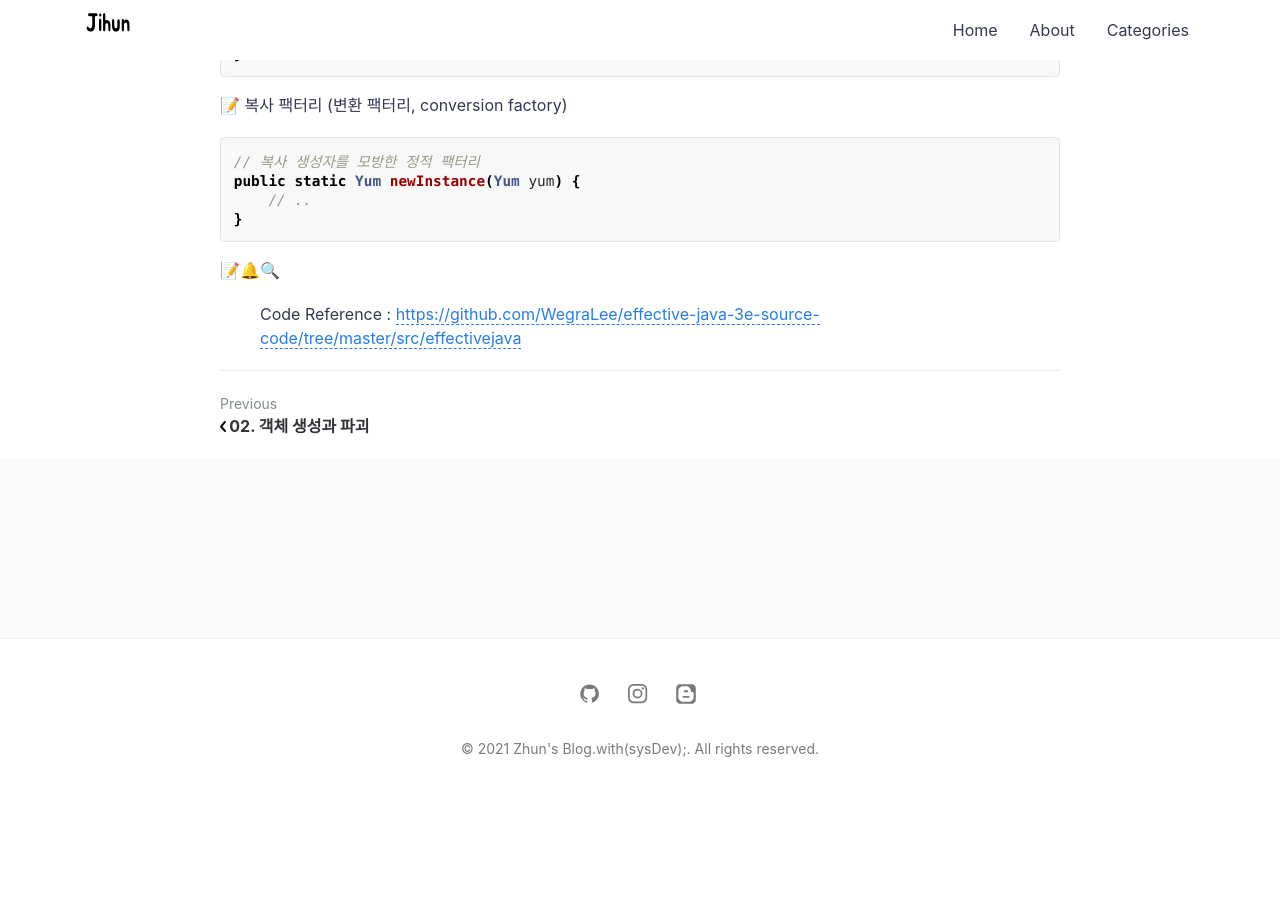
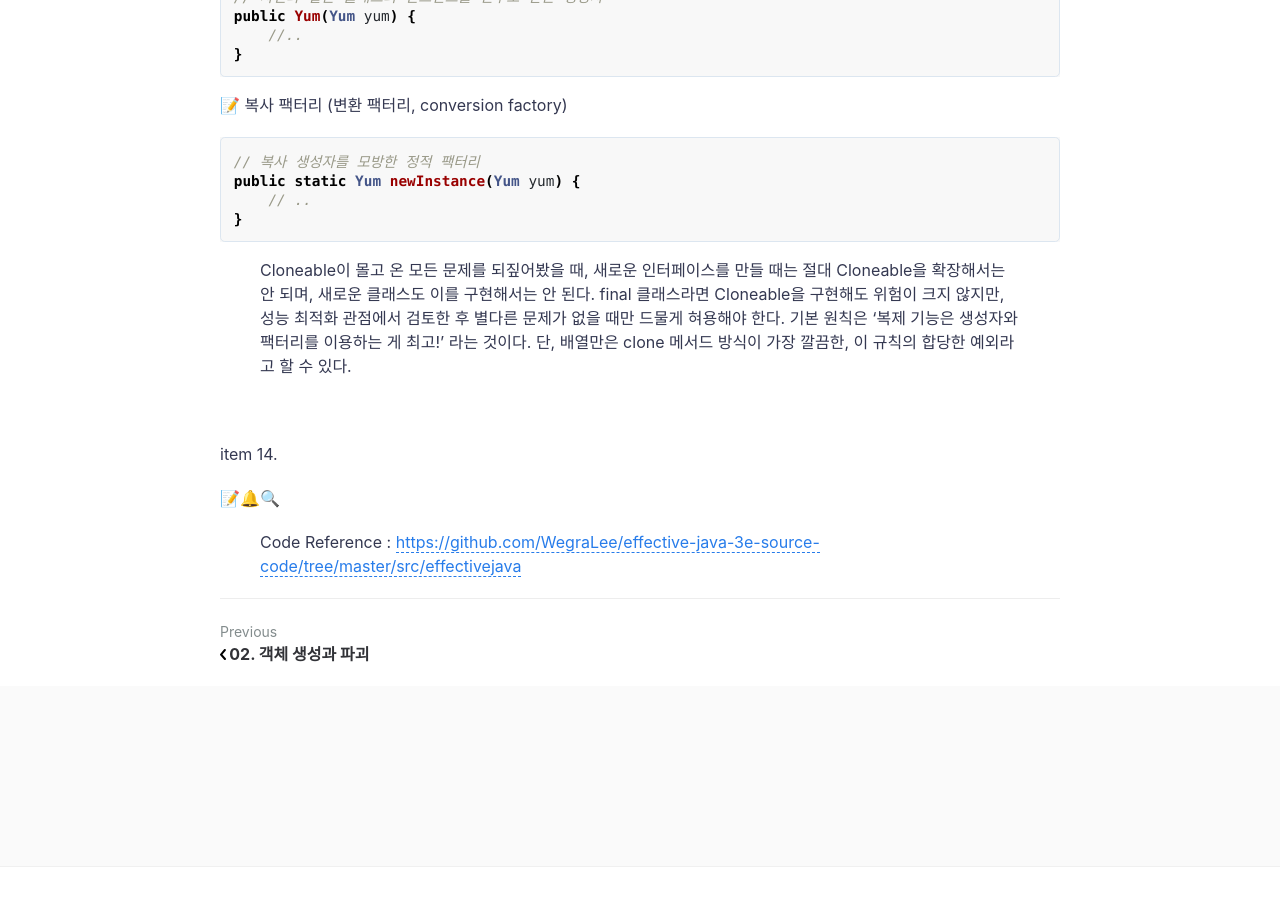
Before and after one commit to jihunparkme/jihunparkme.github.io, a Jekyll site: the page built from _posts/2021-03-15-모든_객체의_공통_메서드.md, in a window 1280 px wide and 900 px high, scrolled down 9269 px. Built offline with Jekyll 4.4.1, drawn with Linux system fonts in a browser that asks for light colours; comment, search, counter and statistics services are not loaded; before the commit the page ends 10073 px from its top, so only the background shows below that; some of the changed text lies outside the part shown.

Commit message:
cloneable 요약

````diff
--- a/_posts/2021-03-15-모든_객체의_공통_메서드.md
+++ b/_posts/2021-03-15-모든_객체의_공통_메서드.md
@@ -435,7 +435,15 @@ public static Yum newInstance(Yum yum) {
 }
 ```
 
->
+> Cloneable이 몰고 온 모든 문제를 되짚어봤을 때,
+> 새로운 인터페이스를 만들 때는 절대 Cloneable을 확장해서는 안 되며, 새로운 클래스도 이를 구현해서는 안 된다.
+> final 클래스라면 Cloneable을 구현해도 위험이 크지 않지만, 성능 최적화 관점에서 검토한 후 별다른 문제가 없을 때만 드물게 혀용해야 한다.
+> 기본 원칙은 '복제 기능은 생성자와 팩터리를 이용하는 게 최고!' 라는 것이다.
+> 단, 배열만은 clone 메서드 방식이 가장 깔끔한, 이 규칙의 합당한 예외라고 할 수 있다.
+
+<br>
+
+item 14.
 
 
 
````
